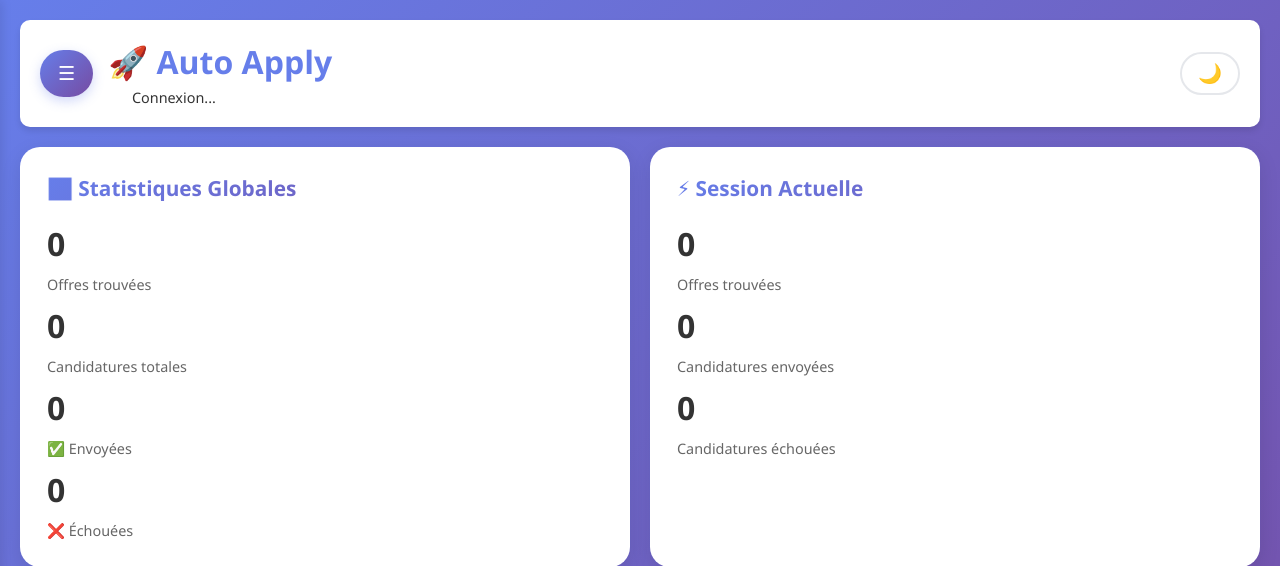
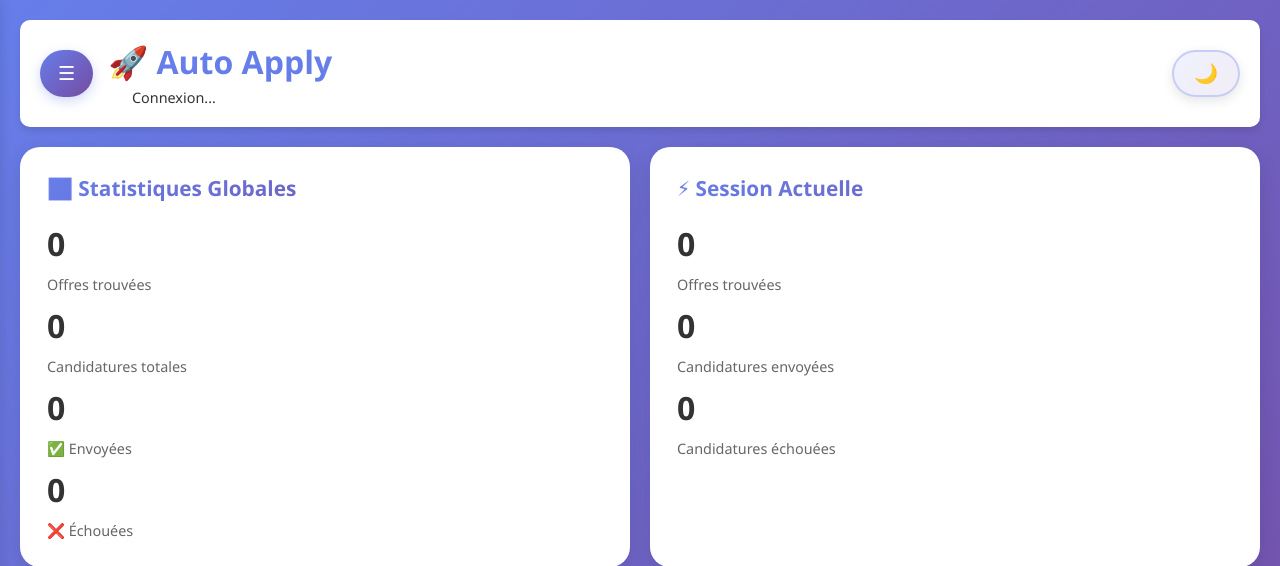
Before and after one commit to PavelDelhomme/auto_apply, a Flask app: page / in a window 1280 px wide. Shown: the top 566 px of the page. Run offline with Flask 3, Linux system fonts and the light colour scheme; data that the repository does not hold is empty; some libraries are stand-ins or nearby versions.

Commit message:
fix: Correction du style du theme-toggle pour correspondre au design unifié

```diff
--- a/templates/base.html
+++ b/templates/base.html
@@ -512,19 +512,39 @@
         }
 
         .theme-toggle {
-            background: var(--bg-card);
-            border: 2px solid var(--border-color);
+            background: linear-gradient(135deg, rgba(102, 126, 234, 0.1) 0%, rgba(118, 75, 162, 0.1) 100%);
+            border: 2px solid rgba(102, 126, 234, 0.3);
             border-radius: 50px;
-            padding: 8px 16px;
+            padding: 10px 20px;
             cursor: pointer;
             font-size: 1.2em;
-            transition: all 0.3s ease;
+            transition: all 0.3s cubic-bezier(0.4, 0, 0.2, 1);
             color: var(--text-primary);
+            box-shadow: 0 4px 12px rgba(0, 0, 0, 0.1);
+            position: relative;
+            overflow: hidden;
+        }
+
+        .theme-toggle::before {
+            content: '';
+            position: absolute;
+            top: 0;
+            left: -100%;
+            width: 100%;
+            height: 100%;
+            background: linear-gradient(90deg, transparent, rgba(102, 126, 234, 0.2), transparent);
+            transition: left 0.5s ease;
+        }
+
+        .theme-toggle:hover::before {
+            left: 100%;
         }
 
         .theme-toggle:hover {
-            transform: scale(1.05);
-            box-shadow: var(--shadow);
+            transform: scale(1.1) rotate(5deg);
+            box-shadow: 0 6px 20px rgba(102, 126, 234, 0.3);
+            border-color: rgba(102, 126, 234, 0.5);
+            background: linear-gradient(135deg, rgba(102, 126, 234, 0.2) 0%, rgba(118, 75, 162, 0.2) 100%);
         }
 
         .card {
```
